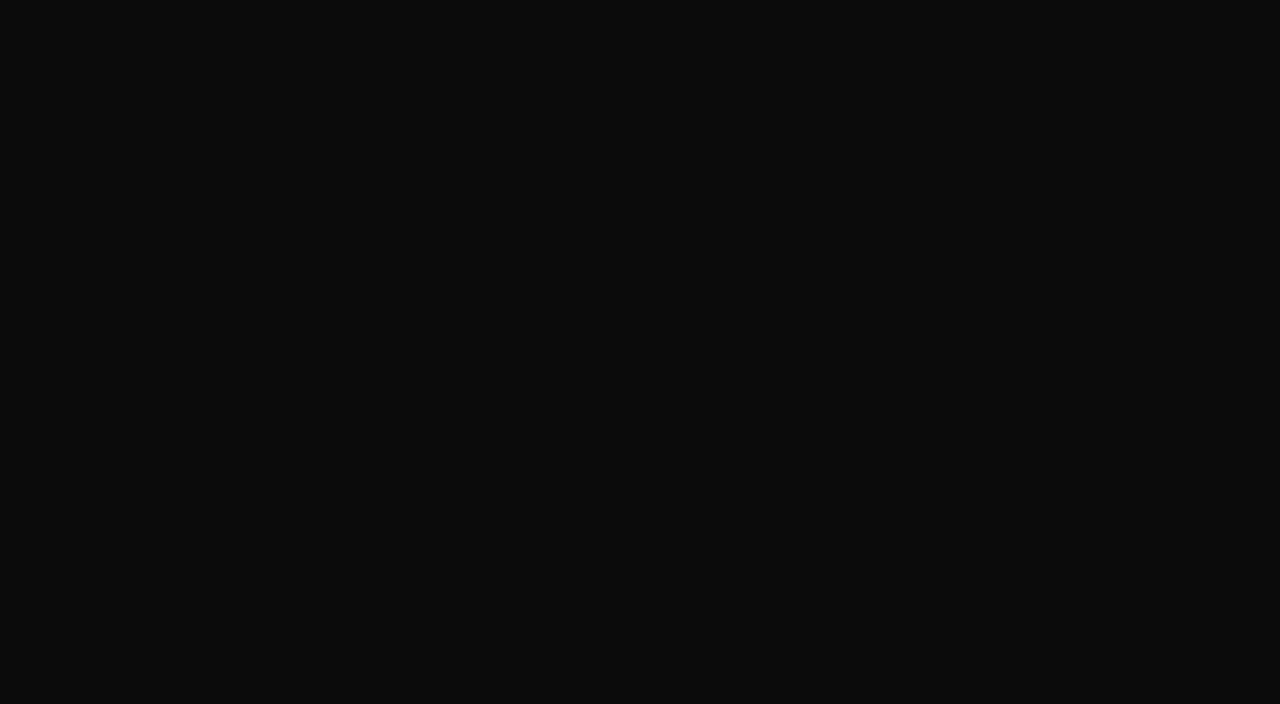
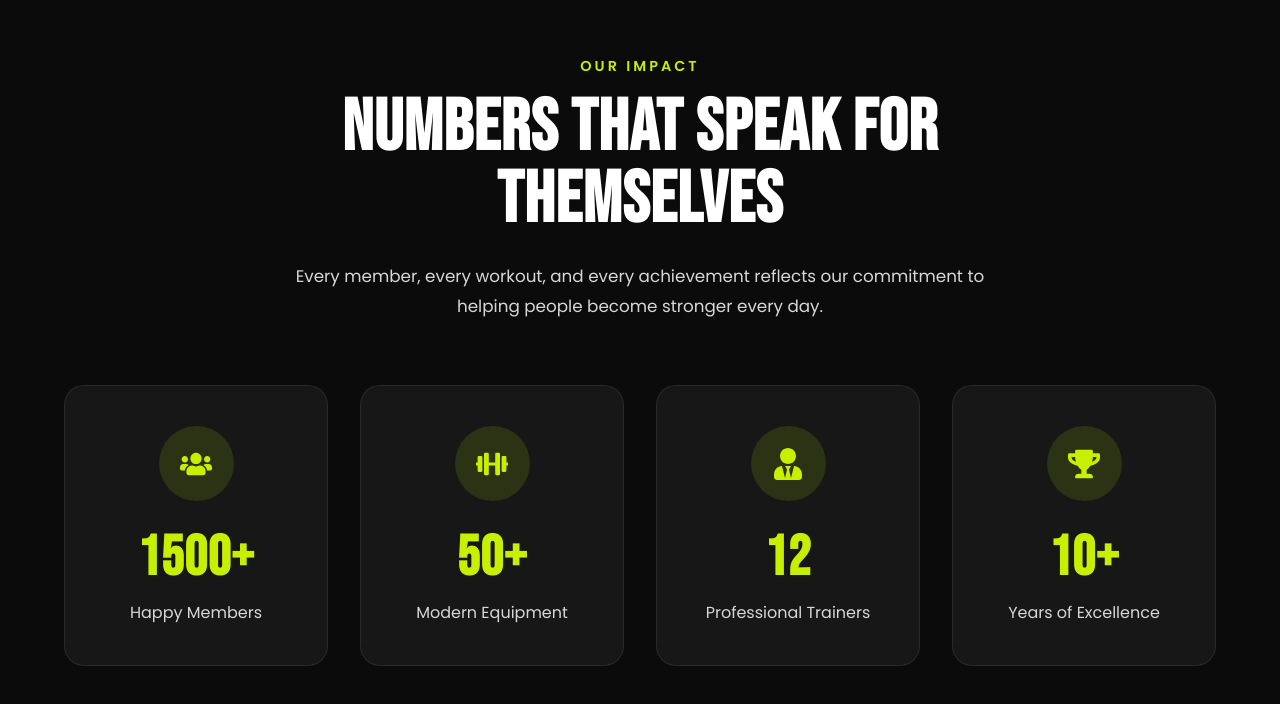
Before and after one commit to Kassim999999/KIMOS-FITNESS, a React (Vite) app: page / in a window 1280 px wide. Shown: the part 1898-2602 px from the top of the page. Before the commit the page ends 1851 px from the top, so only its background shows below. Built offline with nearby package versions, Linux system fonts and the light colour scheme.

Commit message:
Cook Stats sec

```diff
--- a/src/components/home/Stats/Stats.jsx
+++ b/src/components/home/Stats/Stats.jsx
@@ -0,0 +1,74 @@
+import "../../../css/Stats.css";
+
+import {
+  FaUsers,
+  FaDumbbell,
+  FaUserTie,
+  FaTrophy,
+} from "react-icons/fa";
+
+function Stats() {
+  const stats = [
+    {
+      icon: <FaUsers />,
+      number: "1500+",
+      title: "Happy Members",
+    },
+    {
+      icon: <FaDumbbell />,
+      number: "50+",
+      title: "Modern Equipment",
+    },
+    {
+      icon: <FaUserTie />,
+      number: "12",
+      title: "Professional Trainers",
+    },
+    {
+      icon: <FaTrophy />,
+      number: "10+",
+      title: "Years of Excellence",
+    },
+  ];
+
+  return (
+    <section className="stats">
+      <div className="container">
+
+        <div className="section-title">
+
+          <span>OUR IMPACT</span>
+
+          <h2>Numbers That Speak For Themselves</h2>
+
+          <p>
+            Every member, every workout, and every achievement reflects our
+            commitment to helping people become stronger every day.
+          </p>
+
+        </div>
+
+        <div className="stats-grid">
+
+          {stats.map((stat, index) => (
+            <div className="stat-card" key={index}>
+
+              <div className="stat-icon">
+                {stat.icon}
+              </div>
+
+              <h3>{stat.number}</h3>
+
+              <p>{stat.title}</p>
+
+            </div>
+          ))}
+
+        </div>
+
+      </div>
+    </section>
+  );
+}
+
+export default Stats;
--- a/src/css/Stats.css
+++ b/src/css/Stats.css
@@ -0,0 +1,105 @@
+/* ===========================
+   STATS
+=========================== */
+
+.stats {
+    background: var(--black);
+}
+
+.stats-grid {
+
+    display: grid;
+
+    grid-template-columns: repeat(4, 1fr);
+
+    gap: 2rem;
+
+    margin-top: 4rem;
+}
+
+.stat-card {
+
+    background: var(--surface);
+
+    border: 1px solid var(--border);
+
+    border-radius: 20px;
+
+    padding: 2.5rem 2rem;
+
+    text-align: center;
+
+    transition: var(--transition);
+}
+
+.stat-card:hover {
+
+    transform: translateY(-10px);
+
+    border-color: var(--primary);
+
+    box-shadow: 0 15px 35px rgba(199, 240, 0, .15);
+}
+
+.stat-icon {
+
+    width: 75px;
+
+    height: 75px;
+
+    margin: 0 auto 1.5rem;
+
+    border-radius: 50%;
+
+    display: grid;
+
+    place-items: center;
+
+    background: rgba(199, 240, 0, .12);
+
+    color: var(--primary);
+
+    font-size: 2rem;
+}
+
+.stat-card h3 {
+
+    font-family: var(--heading-font);
+
+    font-size: 3.5rem;
+
+    color: var(--primary);
+
+    margin-bottom: .5rem;
+
+    letter-spacing: 1px;
+}
+
+.stat-card p {
+
+    color: var(--text);
+
+    font-size: 1rem;
+}
+
+/* ===========================
+   RESPONSIVE
+=========================== */
+
+@media (max-width: 992px) {
+
+    .stats-grid {
+
+        grid-template-columns: repeat(2, 1fr);
+    }
+
+}
+
+@media (max-width:768px) {
+
+    .stats-grid {
+
+        grid-template-columns: 1fr;
+    }
+
+}
--- a/src/pages/Classes.jsx
+++ b/src/pages/Classes.jsx
@@ -0,0 +1,11 @@
+import "../css/ClassesPage.css";
+
+function Classes() {
+  return (
+    <div>
+      <h1>Classes Page</h1>
+    </div>
+  );
+}
+
+export default Classes;
--- a/src/pages/Contact.jsx
+++ b/src/pages/Contact.jsx
@@ -0,0 +1,11 @@
+import "../css/ClassesPage.css";
+
+function Contact() {
+  return (
+    <div>
+      <h1>Classes Page</h1>
+    </div>
+  );
+}
+
+export default Contact;
--- a/src/pages/Gallery.jsx
+++ b/src/pages/Gallery.jsx
@@ -0,0 +1,11 @@
+import "../css/ClassesPage.css";
+
+function Gallery() {
+  return (
+    <div>
+      <h1>Classes Page</h1>
+    </div>
+  );
+}
+
+export default Gallery;
--- a/src/pages/Home.jsx
+++ b/src/pages/Home.jsx
@@ -3,6 +3,7 @@ import "../css/Home.css";
 import Navbar from "../components/layout/Navbar/Navbar";
 import Hero from "../components/home/Hero/Hero";
 import WhyChoose from "../components/home/WhyChoose/WhyChoose";
+import Stats from "../components/home/Stats/Stats";
 
 function Home() {
   return (
@@ -10,6 +11,7 @@ function Home() {
       <Navbar />
       <Hero />
       <WhyChoose />
+      <Stats />
     </>
   );
 }
--- a/src/pages/Memberships.jsx
+++ b/src/pages/Memberships.jsx
@@ -0,0 +1,11 @@
+import "../css/ClassesPage.css";
+
+function Memberships() {
+  return (
+    <div>
+      <h1>Classes Page</h1>
+    </div>
+  );
+}
+
+export default Memberships;
--- a/src/pages/Trainers.jsx
+++ b/src/pages/Trainers.jsx
@@ -0,0 +1,11 @@
+import "../css/ClassesPage.css";
+
+function Trainers() {
+  return (
+    <div>
+      <h1>Classes Page</h1>
+    </div>
+  );
+}
+
+export default Trainers;
```
